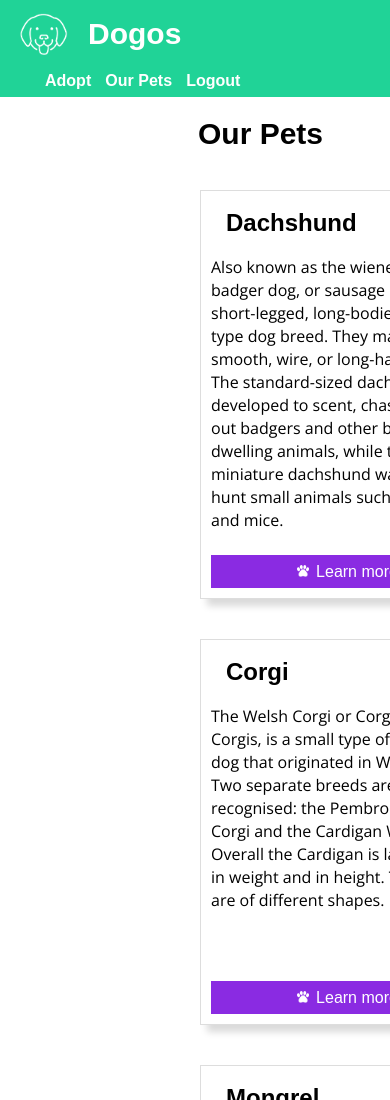
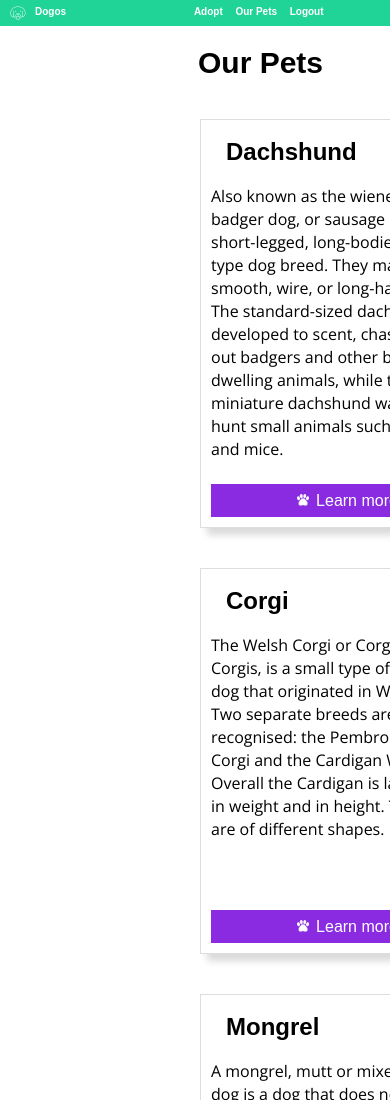
Before and after one commit to Patoad/technical-test, a plain HTML site: page magnet-frontend-test-master/index.html in a window 390 px wide. Shown: the top 1100 px of the page. Drawn offline with nearby package versions, Linux system fonts and the light colour scheme; a web font is replaced by a local one.

Commit message:
falta el cuerpo del responsive

```diff
--- a/magnet-frontend-test-master/style.css
+++ b/magnet-frontend-test-master/style.css
@@ -120,31 +120,7 @@ h2{
   border-color: #dddddd;
   box-shadow: 7px 7px 7px rgba(0, 0, 0, .15);
   width: 295px;
-  /* margin-left: 50px; */
   }
-
-/* .content1, .content2, .content3{
-  display: inline-block;
-  border: 1px solid;
-  border-color: #dddddd;
-  box-shadow: 7px 7px 7px rgba(0, 0, 0, .15);
-  width: 295px;
-  height: 400px;
-  padding: 10px;
-}
-
-.content1{
-  margin-left: 150px;
-}
-
-.content2{
-  margin-left: 120px
-}
-
-.content3{
-  float:right;
-  margin-right: 100px;
-} */
 
 .learn{
   background-color: #8a2be2;
@@ -161,6 +137,11 @@ h2{
 
 
 
+
+
+
+
+
 @media only screen and (max-width:800px) {
   .navBar{
     display: none;
@@ -172,19 +153,23 @@ h2{
     font-family: 'Play', sans-serif;
     color: #fff;
     width: 100%;
+    display: flex;
+    justify-content: space-between;
+    font-size: 10px;
   }
 
   .dogosR{
     font-family: 'Play', sans-serif;
-    font-size: 30px;
+    font-size: 10px;
     position: absolute;
-    margin: 12px 10px 5px 20px;
+    margin: 5px 0px 5px 35px;
   }
 
   .imgR{
-    width: 3rem;
-    margin-top: 10px;
-    margin-left: 20px;
+    width: 1rem;
+    margin-top: 5px;
+    margin-left: 10px;
+    margin-bottom:5px;
   }
 
   div{
```
